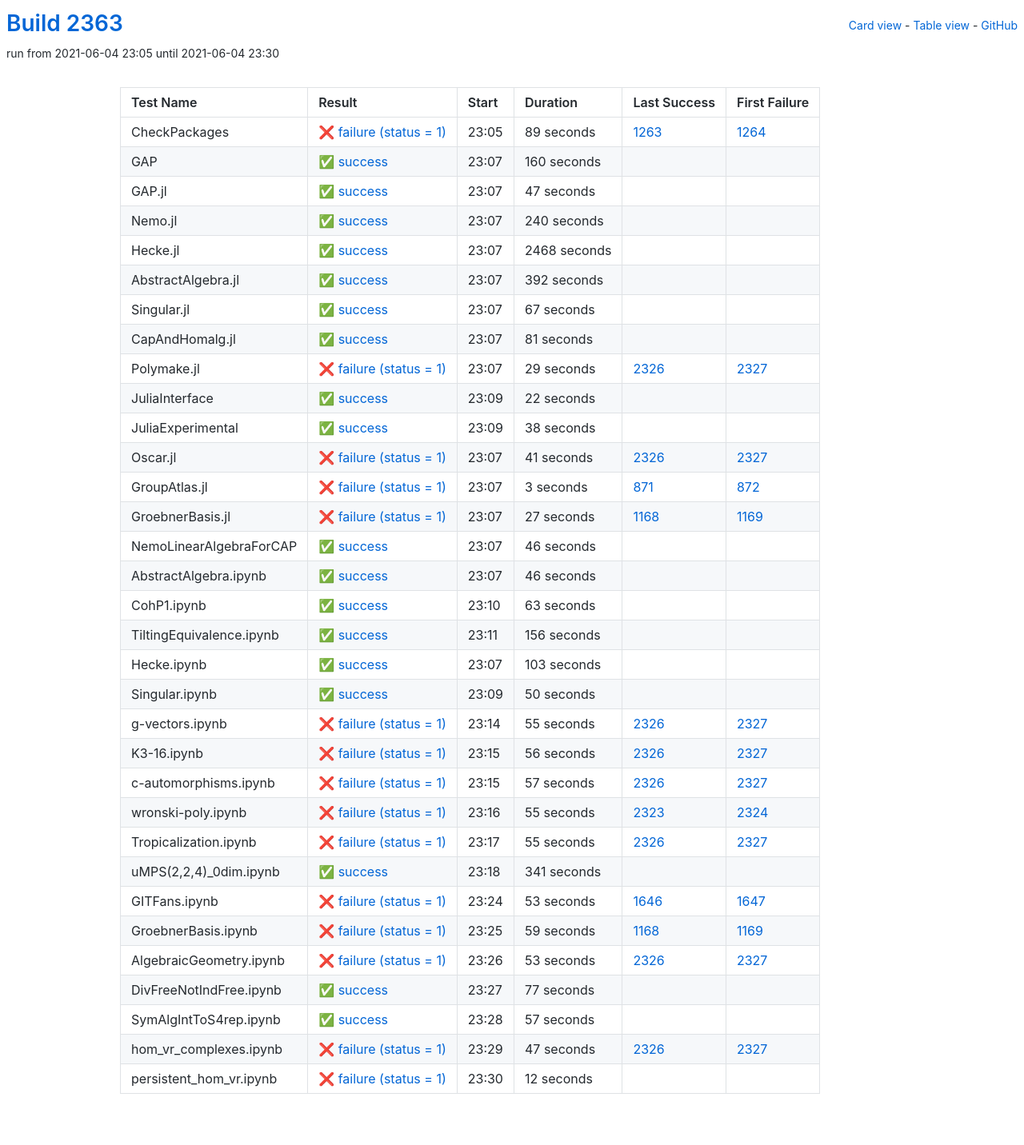
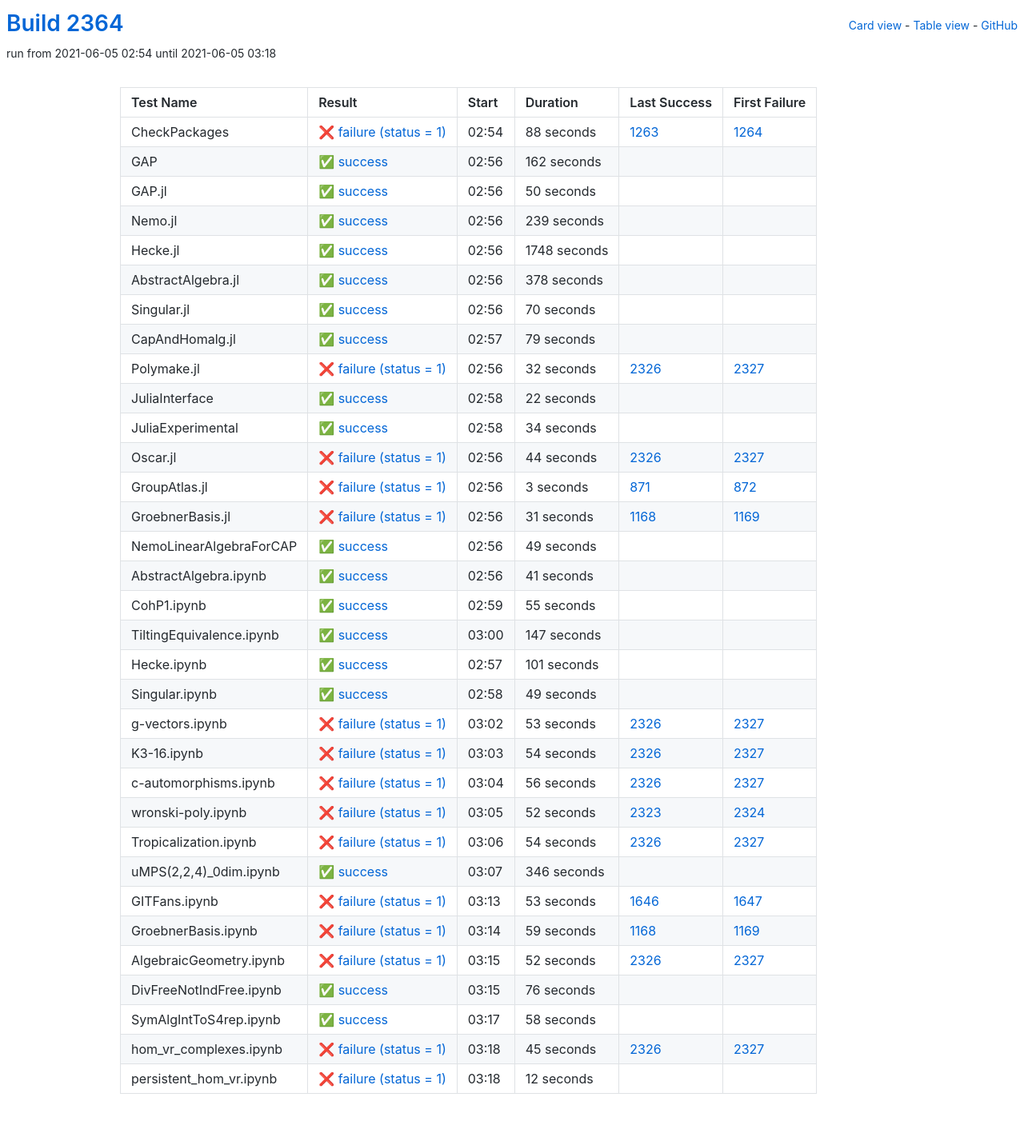
Before and after one commit to oscar-system/oscar-ci-status-stable, a Jekyll site: the page built from table.html, in a window 1280 px wide. Shown: the whole page at 80% size. Built offline with Jekyll 4.4.1, drawn with Linux system fonts in a browser that asks for light colours.

Commit message:
Build #2364

```diff
--- a/_data/ci.yml
+++ b/_data/ci.yml
@@ -1,6 +1,6 @@
 ---
-build: 2363
-build_url: https://oscarci.mathematik.uni-kl.de/job/oscar-stable/2363/
+build: 2364
+build_url: https://oscarci.mathematik.uni-kl.de/job/oscar-stable/2364/
 job: oscar-stable
 organization: oscar-system
 repo: oscar-ci-status-stable
@@ -8,116 +8,116 @@ repourl: https://github.com/oscar-system/oscar-ci-status-stable
 tests:
 - name: CheckPackages
   id: checkpackages
-  log: https://oscarci.mathematik.uni-kl.de/job/oscar-stable/2363/artifact/logs/build-2363/CheckPackages.log
-  start: 2021-06-04 23:05
+  log: https://oscarci.mathematik.uni-kl.de/job/oscar-stable/2364/artifact/logs/build-2364/CheckPackages.log
+  start: 2021-06-05 02:54
   success: false
   exitcode: 1
   status: failure
-  duration: 89
+  duration: 88
   last_success: 1263
   last_success_url: https://oscarci.mathematik.uni-kl.de/job/oscar-stable/1263/
   first_failure: 1264
   first_failure_url: https://oscarci.mathematik.uni-kl.de/job/oscar-stable/1264/
 - name: GAP
   id: gap
-  log: https://oscarci.mathematik.uni-kl.de/job/oscar-stable/2363/artifact/logs/build-2363/GAP.log
-  start: 2021-06-04 23:07
+  log: https://oscarci.mathematik.uni-kl.de/job/oscar-stable/2364/artifact/logs/build-2364/GAP.log
+  start: 2021-06-05 02:56
   success: true
   exitcode: 0
   status: success
-  duration: 160
+  duration: 162
   last_success: false
   last_success_url:
   first_failure: false
   first_failure_url:
 - name: GAP.jl
   id: gap-jl
-  log: https://oscarci.mathematik.uni-kl.de/job/oscar-stable/2363/artifact/logs/build-2363/GAP.jl.log
-  start: 2021-06-04 23:07
+  log: https://oscarci.mathematik.uni-kl.de/job/oscar-stable/2364/artifact/logs/build-2364/GAP.jl.log
+  start: 2021-06-05 02:56
   success: true
   exitcode: 0
   status: success
-  duration: 47
+  duration: 50
   last_success: false
   last_success_url:
   first_failure: false
   first_failure_url:
 - name: Nemo.jl
   id: nemo-jl
-  log: https://oscarci.mathematik.uni-kl.de/job/oscar-stable/2363/artifact/logs/build-2363/Nemo.jl.log
-  start: 2021-06-04 23:07
+  log: https://oscarci.mathematik.uni-kl.de/job/oscar-stable/2364/artifact/logs/build-2364/Nemo.jl.log
+  start: 2021-06-05 02:56
   success: true
   exitcode: 0
   status: success
-  duration: 240
+  duration: 239
   last_success: false
   last_success_url:
   first_failure: false
   first_failure_url:
 - name: Hecke.jl
   id: hecke-jl
-  log: https://oscarci.mathematik.uni-kl.de/job/oscar-stable/2363/artifact/logs/build-2363/Hecke.jl.log
-  start: 2021-06-04 23:07
+  log: https://oscarci.mathematik.uni-kl.de/job/oscar-stable/2364/artifact/logs/build-2364/Hecke.jl.log
+  start: 2021-06-05 02:56
   success: true
   exitcode: 0
   status: success
-  duration: 2468
+  duration: 1748
   last_success: false
   last_success_url:
   first_failure: false
   first_failure_url:
 - name: AbstractAlgebra.jl
   id: abstractalgebra-jl
-  log: https://oscarci.mathematik.uni-kl.de/job/oscar-stable/2363/artifact/logs/build-2363/AbstractAlgebra.jl.log
-  start: 2021-06-04 23:07
+  log: https://oscarci.mathematik.uni-kl.de/job/oscar-stable/2364/artifact/logs/build-2364/AbstractAlgebra.jl.log
+  start: 2021-06-05 02:56
   success: true
   exitcode: 0
   status: success
-  duration: 392
+  duration: 378
   last_success: false
   last_success_url:
   first_failure: false
   first_failure_url:
 - name: Singular.jl
   id: singular-jl
-  log: https://oscarci.mathematik.uni-kl.de/job/oscar-stable/2363/artifact/logs/build-2363/Singular.jl.log
-  start: 2021-06-04 23:07
+  log: https://oscarci.mathematik.uni-kl.de/job/oscar-stable/2364/artifact/logs/build-2364/Singular.jl.log
+  start: 2021-06-05 02:56
   success: true
   exitcode: 0
   status: success
-  duration: 67
+  duration: 70
   last_success: false
   last_success_url:
   first_failure: false
   first_failure_url:
 - name: CapAndHomalg.jl
   id: capandhomalg-jl
-  log: https://oscarci.mathematik.uni-kl.de/job/oscar-stable/2363/artifact/logs/build-2363/CapAndHomalg.jl.log
-  start: 2021-06-04 23:07
+  log: https://oscarci.mathematik.uni-kl.de/job/oscar-stable/2364/artifact/logs/build-2364/CapAndHomalg.jl.log
+  start: 2021-06-05 02:57
   success: true
   exitcode: 0
   status: success
-  duration: 81
+  duration: 79
   last_success: false
   last_success_url:
   first_failure: false
   first_failure_url:
 - name: Polymake.jl
   id: polymake-jl
-  log: https://oscarci.mathematik.uni-kl.de/job/oscar-stable/2363/artifact/logs/build-2363/Polymake.jl.log
-  start: 2021-06-04 23:07
+  log: https://oscarci.mathematik.uni-kl.de/job/oscar-stable/2364/artifact/logs/build-2364/Polymake.jl.log
+  start: 2021-06-05 02:56
   success: false
   exitcode: 1
   status: failure
-  duration: 29
+  duration: 32
   last_success: 2326
   last_success_url: https://oscarci.mathematik.uni-kl.de/job/oscar-stable/2326/
   first_failure: 2327
   first_failure_url: https://oscarci.mathematik.uni-kl.de/job/oscar-stable/2327/
 - name: JuliaInterface
   id: juliainterface
-  log: https://oscarci.mathematik.uni-kl.de/job/oscar-stable/2363/artifact/logs/build-2363/JuliaInterface.log
-  start: 2021-06-04 23:09
+  log: https://oscarci.mathematik.uni-kl.de/job/oscar-stable/2364/artifact/logs/build-2364/JuliaInterface.log
+  start: 2021-06-05 02:58
   success: true
   exitcode: 0
   status: success
@@ -128,32 +128,32 @@ tests:
   first_failure_url:
 - name: JuliaExperimental
   id: juliaexperimental
-  log: https://oscarci.mathematik.uni-kl.de/job/oscar-stable/2363/artifact/logs/build-2363/JuliaExperimental.log
-  start: 2021-06-04 23:09
+  log: https://oscarci.mathematik.uni-kl.de/job/oscar-stable/2364/artifact/logs/build-2364/JuliaExperimental.log
+  start: 2021-06-05 02:58
   success: true
   exitcode: 0
   status: success
-  duration: 38
+  duration: 34
   last_success: false
   last_success_url:
   first_failure: false
   first_failure_url:
 - name: Oscar.jl
   id: oscar-jl
-  log: https://oscarci.mathematik.uni-kl.de/job/oscar-stable/2363/artifact/logs/build-2363/Oscar.jl.log
-  start: 2021-06-04 23:07
+  log: https://oscarci.mathematik.uni-kl.de/job/oscar-stable/2364/artifact/logs/build-2364/Oscar.jl.log
+  start: 2021-06-05 02:56
   success: false
   exitcode: 1
   status: failure
-  duration: 41
+  duration: 44
   last_success: 2326
   last_success_url: https://oscarci.mathematik.uni-kl.de/job/oscar-stable/2326/
   first_failure: 2327
   first_failure_url: https://oscarci.mathematik.uni-kl.de/job/oscar-stable/2327/
 - name: GroupAtlas.jl
   id: groupatlas-jl
-  log: https://oscarci.mathematik.uni-kl.de/job/oscar-stable/2363/artifact/logs/build-2363/GroupAtlas.jl.log
-  start: 2021-06-04 23:07
+  log: https://oscarci.mathematik.uni-kl.de/job/oscar-stable/2364/artifact/logs/build-2364/GroupAtlas.jl.log
+  start: 2021-06-05 02:56
   success: false
   exitcode: 1
   status: failure
@@ -164,104 +164,116 @@ tests:
   first_failure_url: https://oscarci.mathematik.uni-kl.de/job/oscar-stable/872/
 - name: GroebnerBasis.jl
   id: groebnerbasis-jl
-  log: https://oscarci.mathematik.uni-kl.de/job/oscar-stable/2363/artifact/logs/build-2363/GroebnerBasis.jl.log
-  start: 2021-06-04 23:07
+  log: https://oscarci.mathematik.uni-kl.de/job/oscar-stable/2364/artifact/logs/build-2364/GroebnerBasis.jl.log
+  start: 2021-06-05 02:56
   success: false
   exitcode: 1
   status: failure
-  duration: 27
+  duration: 31
   last_success: 1168
   last_success_url: https://oscarci.mathematik.uni-kl.de/job/oscar-stable/1168/
   first_failure: 1169
   first_failure_url: https://oscarci.mathematik.uni-kl.de/job/oscar-stable/1169/
 - name: NemoLinearAlgebraForCAP
   id: nemolinearalgebraforcap
-  log: https://oscarci.mathematik.uni-kl.de/job/oscar-stable/2363/artifact/logs/build-2363/NemoLinearAlgebraForCAP.log
-  start: 2021-06-04 23:07
+  log: https://oscarci.mathematik.uni-kl.de/job/oscar-stable/2364/artifact/logs/build-2364/NemoLinearAlgebraForCAP.log
+  start: 2021-06-05 02:56
   success: true
   exitcode: 0
   status: success
-  duration: 46
+  duration: 49
   last_success: false
   last_success_url:
   first_failure: false
   first_failure_url:
 - name: AbstractAlgebra.ipynb
   id: abstractalgebra-ipynb
-  log: https://oscarci.mathematik.uni-kl.de/job/oscar-stable/2363/artifact/logs/build-2363/AbstractAlgebra.ipynb.log
-  start: 2021-06-04 23:07
+  log: https://oscarci.mathematik.uni-kl.de/job/oscar-stable/2364/artifact/logs/build-2364/AbstractAlgebra.ipynb.log
+  start: 2021-06-05 02:56
   success: true
   exitcode: 0
   status: success
-  duration: 46
+  duration: 41
   last_success: false
   last_success_url:
   first_failure: false
   first_failure_url:
 - name: CohP1.ipynb
   id: cohp1-ipynb
-  log: https://oscarci.mathematik.uni-kl.de/job/oscar-stable/2363/artifact/logs/build-2363/CohP1.ipynb.log
-  start: 2021-06-04 23:10
+  log: https://oscarci.mathematik.uni-kl.de/job/oscar-stable/2364/artifact/logs/build-2364/CohP1.ipynb.log
+  start: 2021-06-05 02:59
   success: true
   exitcode: 0
   status: success
-  duration: 63
+  duration: 55
   last_success: false
   last_success_url:
   first_failure: false
   first_failure_url:
 - name: TiltingEquivalence.ipynb
   id: tiltingequivalence-ipynb
-  log: https://oscarci.mathematik.uni-kl.de/job/oscar-stable/2363/artifact/logs/build-2363/TiltingEquivalence.ipynb.log
-  start: 2021-06-04 23:11
+  log: https://oscarci.mathematik.uni-kl.de/job/oscar-stable/2364/artifact/logs/build-2364/TiltingEquivalence.ipynb.log
+  start: 2021-06-05 03:00
   success: true
   exitcode: 0
   status: success
-  duration: 156
+  duration: 147
   last_success: false
   last_success_url:
   first_failure: false
   first_failure_url:
 - name: Hecke.ipynb
   id: hecke-ipynb
-  log: https://oscarci.mathematik.uni-kl.de/job/oscar-stable/2363/artifact/logs/build-2363/Hecke.ipynb.log
-  start: 2021-06-04 23:07
+  log: https://oscarci.mathematik.uni-kl.de/job/oscar-stable/2364/artifact/logs/build-2364/Hecke.ipynb.log
+  start: 2021-06-05 02:57
   success: true
   exitcode: 0
   status: success
-  duration: 103
+  duration: 101
   last_success: false
   last_success_url:
   first_failure: false
   first_failure_url:
 - name: Singular.ipynb
   id: singular-ipynb
-  log: https://oscarci.mathematik.uni-kl.de/job/oscar-stable/2363/artifact/logs/build-2363/Singular.ipynb.log
-  start: 2021-06-04 23:09
+  log: https://oscarci.mathematik.uni-kl.de/job/oscar-stable/2364/artifact/logs/build-2364/Singular.ipynb.log
+  start: 2021-06-05 02:58
   success: true
   exitcode: 0
   status: success
-  duration: 50
+  duration: 49
   last_success: false
   last_success_url:
   first_failure: false
   first_failure_url:
 - name: g-vectors.ipynb
   id: g-vectors-ipynb
-  log: https://oscarci.mathematik.uni-kl.de/job/oscar-stable/2363/artifact/logs/build-2363/g-vectors.ipynb.log
-  start: 2021-06-04 23:14
+  log: https://oscarci.mathematik.uni-kl.de/job/oscar-stable/2364/artifact/logs/build-2364/g-vectors.ipynb.log
+  start: 2021-06-05 03:02
   success: false
   exitcode: 1
   status: failure
-  duration: 55
+  duration: 53
   last_success: 2326
   last_success_url: https://oscarci.mathematik.uni-kl.de/job/oscar-stable/2326/
   first_failure: 2327
   first_failure_url: https://oscarci.mathematik.uni-kl.de/job/oscar-stable/2327/
 - name: K3-16.ipynb
   id: k3-16-ipynb
-  log: https://oscarci.mathematik.uni-kl.de/job/oscar-stable/2363/artifact/logs/build-2363/K3-16.ipynb.log
-  start: 2021-06-04 23:15
+  log: https://oscarci.mathematik.uni-kl.de/job/oscar-stable/2364/artifact/logs/build-2364/K3-16.ipynb.log
+  start: 2021-06-05 03:03
+  success: false
+  exitcode: 1
+  status: failure
+  duration: 54
+  last_success: 2326
+  last_success_url: https://oscarci.mathematik.uni-kl.de/job/oscar-stable/2326/
+  first_failure: 2327
+  first_failure_url: https://oscarci.mathematik.uni-kl.de/job/oscar-stable/2327/
+- name: c-automorphisms.ipynb
+  id: c-automorphisms-ipynb
+  log: https://oscarci.mathematik.uni-kl.de/job/oscar-stable/2364/artifact/logs/build-2364/c-automorphisms.ipynb.log
+  start: 2021-06-05 03:04
   success: false
   exitcode: 1
   status: failure
@@ -270,58 +282,46 @@ tests:
   last_success_url: https://oscarci.mathematik.uni-kl.de/job/oscar-stable/2326/
   first_failure: 2327
   first_failure_url: https://oscarci.mathematik.uni-kl.de/job/oscar-stable/2327/
-- name: c-automorphisms.ipynb
-  id: c-automorphisms-ipynb
-  log: https://oscarci.mathematik.uni-kl.de/job/oscar-stable/2363/artifact/logs/build-2363/c-automorphisms.ipynb.log
-  start: 2021-06-04 23:15
+- name: wronski-poly.ipynb
+  id: wronski-poly-ipynb
+  log: https://oscarci.mathematik.uni-kl.de/job/oscar-stable/2364/artifact/logs/build-2364/wronski-poly.ipynb.log
+  start: 2021-06-05 03:05
   success: false
   exitcode: 1
   status: failure
-  duration: 57
-  last_success: 2326
-  last_success_url: https://oscarci.mathematik.uni-kl.de/job/oscar-stable/2326/
-  first_failure: 2327
-  first_failure_url: https://oscarci.mathematik.uni-kl.de/job/oscar-stable/2327/
-- name: wronski-poly.ipynb
-  id: wronski-poly-ipynb
-  log: https://oscarci.mathematik.uni-kl.de/job/oscar-stable/2363/artifact/logs/build-2363/wronski-poly.ipynb.log
-  start: 2021-06-04 23:16
-  success: false
-  exitcode: 1
-  status: failure
-  duration: 55
+  duration: 52
   last_success: 2323
   last_success_url: https://oscarci.mathematik.uni-kl.de/job/oscar-stable/2323/
   first_failure: 2324
   first_failure_url: https://oscarci.mathematik.uni-kl.de/job/oscar-stable/2324/
 - name: Tropicalization.ipynb
   id: tropicalization-ipynb
-  log: https://oscarci.mathematik.uni-kl.de/job/oscar-stable/2363/artifact/logs/build-2363/Tropicalization.ipynb.log
-  start: 2021-06-04 23:17
+  log: https://oscarci.mathematik.uni-kl.de/job/oscar-stable/2364/artifact/logs/build-2364/Tropicalization.ipynb.log
+  start: 2021-06-05 03:06
   success: false
   exitcode: 1
   status: failure
-  duration: 55
+  duration: 54
   last_success: 2326
   last_success_url: https://oscarci.mathematik.uni-kl.de/job/oscar-stable/2326/
   first_failure: 2327
   first_failure_url: https://oscarci.mathematik.uni-kl.de/job/oscar-stable/2327/
 - name: uMPS(2,2,4)_0dim.ipynb
   id: umps-2-2-4-0dim-ipynb
-  log: https://oscarci.mathematik.uni-kl.de/job/oscar-stable/2363/artifact/logs/build-2363/uMPS-2-2-4-_0dim.ipynb.log
-  start: 2021-06-04 23:18
+  log: https://oscarci.mathematik.uni-kl.de/job/oscar-stable/2364/artifact/logs/build-2364/uMPS-2-2-4-_0dim.ipynb.log
+  start: 2021-06-05 03:07
   success: true
   exitcode: 0
   status: success
-  duration: 341
+  duration: 346
   last_success: false
   last_success_url:
   first_failure: false
   first_failure_url:
 - name: GITFans.ipynb
   id: gitfans-ipynb
-  log: https://oscarci.mathematik.uni-kl.de/job/oscar-stable/2363/artifact/logs/build-2363/GITFans.ipynb.log
-  start: 2021-06-04 23:24
+  log: https://oscarci.mathematik.uni-kl.de/job/oscar-stable/2364/artifact/logs/build-2364/GITFans.ipynb.log
+  start: 2021-06-05 03:13
   success: false
   exitcode: 1
   status: failure
@@ -332,8 +332,8 @@ tests:
   first_failure_url: https://oscarci.mathematik.uni-kl.de/job/oscar-stable/1647/
 - name: GroebnerBasis.ipynb
   id: groebnerbasis-ipynb
-  log: https://oscarci.mathematik.uni-kl.de/job/oscar-stable/2363/artifact/logs/build-2363/GroebnerBasis.ipynb.log
-  start: 2021-06-04 23:25
+  log: https://oscarci.mathematik.uni-kl.de/job/oscar-stable/2364/artifact/logs/build-2364/GroebnerBasis.ipynb.log
+  start: 2021-06-05 03:14
   success: false
   exitcode: 1
   status: failure
@@ -344,56 +344,56 @@ tests:
   first_failure_url: https://oscarci.mathematik.uni-kl.de/job/oscar-stable/1169/
 - name: AlgebraicGeometry.ipynb
   id: algebraicgeometry-ipynb
-  log: https://oscarci.mathematik.uni-kl.de/job/oscar-stable/2363/artifact/logs/build-2363/AlgebraicGeometry.ipynb.log
-  start: 2021-06-04 23:26
+  log: https://oscarci.mathematik.uni-kl.de/job/oscar-stable/2364/artifact/logs/build-2364/AlgebraicGeometry.ipynb.log
+  start: 2021-06-05 03:15
   success: false
   exitcode: 1
   status: failure
-  duration: 53
+  duration: 52
   last_success: 2326
   last_success_url: https://oscarci.mathematik.uni-kl.de/job/oscar-stable/2326/
   first_failure: 2327
   first_failure_url: https://oscarci.mathematik.uni-kl.de/job/oscar-stable/2327/
 - name: DivFreeNotIndFree.ipynb
   id: divfreenotindfree-ipynb
-  log: https://oscarci.mathematik.uni-kl.de/job/oscar-stable/2363/artifact/logs/build-2363/DivFreeNotIndFree.ipynb.log
-  start: 2021-06-04 23:27
+  log: https://oscarci.mathematik.uni-kl.de/job/oscar-stable/2364/artifact/logs/build-2364/DivFreeNotIndFree.ipynb.log
+  start: 2021-06-05 03:15
   success: true
   exitcode: 0
   status: success
-  duration: 77
+  duration: 76
   last_success: false
   last_success_url:
   first_failure: false
   first_failure_url:
 - name: SymAlgIntToS4rep.ipynb
   id: symalginttos4rep-ipynb
-  log: https://oscarci.mathematik.uni-kl.de/job/oscar-stable/2363/artifact/logs/build-2363/SymAlgIntToS4rep.ipynb.log
-  start: 2021-06-04 23:28
+  log: https://oscarci.mathematik.uni-kl.de/job/oscar-stable/2364/artifact/logs/build-2364/SymAlgIntToS4rep.ipynb.log
+  start: 2021-06-05 03:17
   success: true
   exitcode: 0
   status: success
-  duration: 57
+  duration: 58
   last_success: false
   last_success_url:
   first_failure: false
   first_failure_url:
 - name: hom_vr_complexes.ipynb
   id: hom-vr-complexes-ipynb
-  log: https://oscarci.mathematik.uni-kl.de/job/oscar-stable/2363/artifact/logs/build-2363/hom_vr_complexes.ipynb.log
-  start: 2021-06-04 23:29
+  log: https://oscarci.mathematik.uni-kl.de/job/oscar-stable/2364/artifact/logs/build-2364/hom_vr_complexes.ipynb.log
+  start: 2021-06-05 03:18
   success: false
   exitcode: 1
   status: failure
-  duration: 47
+  duration: 45
   last_success: 2326
   last_success_url: https://oscarci.mathematik.uni-kl.de/job/oscar-stable/2326/
   first_failure: 2327
   first_failure_url: https://oscarci.mathematik.uni-kl.de/job/oscar-stable/2327/
 - name: persistent_hom_vr.ipynb
   id: persistent-hom-vr-ipynb
-  log: https://oscarci.mathematik.uni-kl.de/job/oscar-stable/2363/artifact/logs/build-2363/persistent_hom_vr.ipynb.log
-  start: 2021-06-04 23:30
+  log: https://oscarci.mathematik.uni-kl.de/job/oscar-stable/2364/artifact/logs/build-2364/persistent_hom_vr.ipynb.log
+  start: 2021-06-05 03:18
   success: false
   exitcode: 1
   status: failure
```
Also changed, not shown: README.md.
